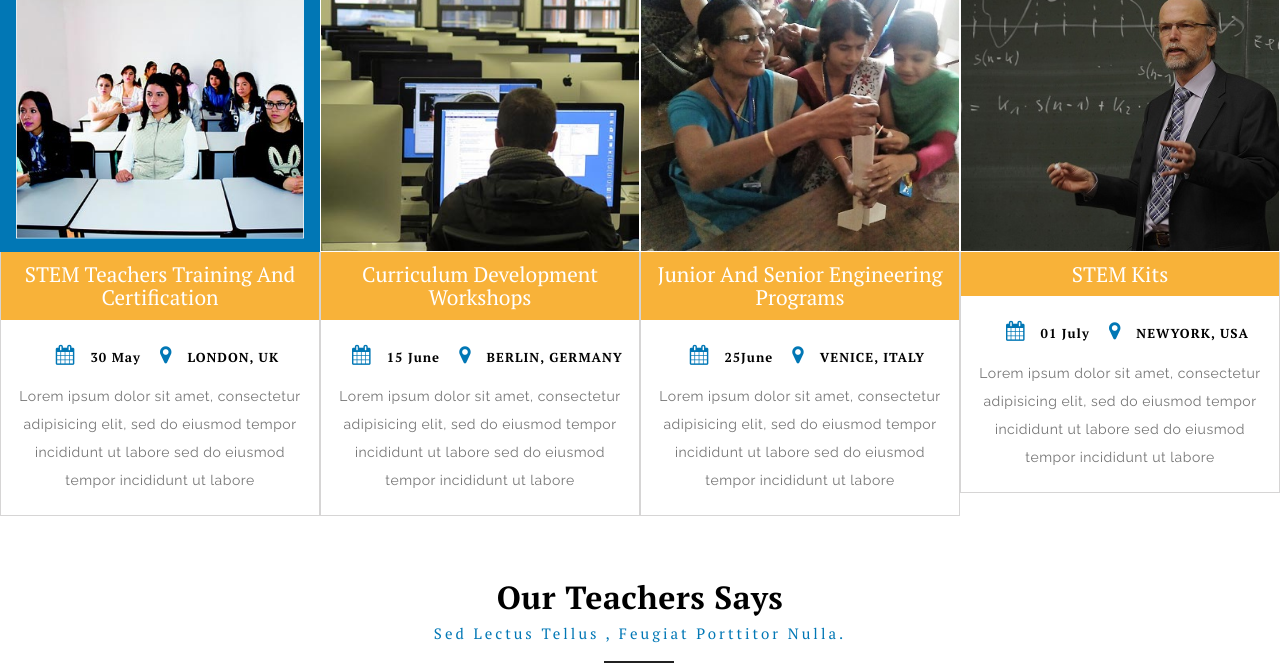
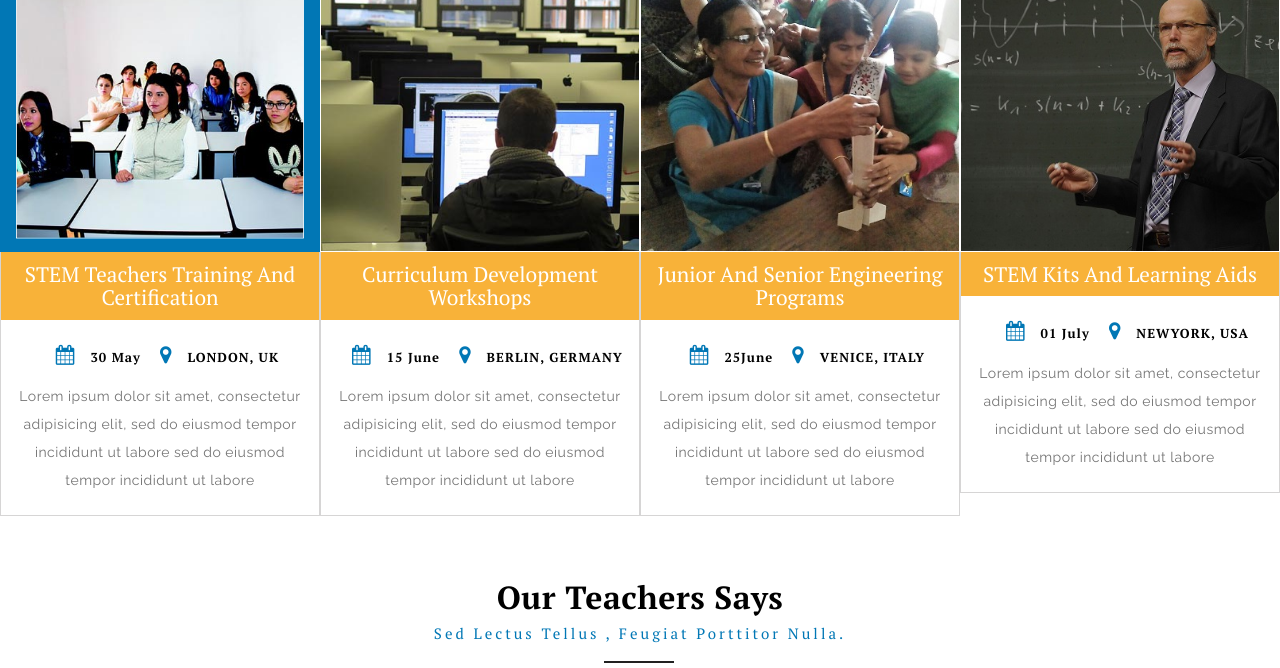
Before and after one commit to dhanyacm/stem1, a Jekyll site: the page built from index.html, in a window 1280 px wide and 900 px high, scrolled down 2214 px, cut to the strip 0-668 px from the top of the window. Built offline with Jekyll 4.4.1, drawn with Linux system fonts in a browser that asks for light colours.

Commit message:
Update index.html

```diff
--- a/index.html
+++ b/index.html
@@ -139,7 +139,7 @@ frontpage: true
 					<div class="col-md-3 popular-grid">
 						<img src="images/a4.jpg" class="img-responsive" alt=""/>
 						<div class="popular-text">
-							<h5><a href="#" data-toggle="modal" data-target="#myModal5">STEM Kits</a></h5>
+							<h5><a href="#" data-toggle="modal" data-target="#myModal5">STEM Kits and Learning Aids</a></h5>
 							<div class="detail-bottom">
 								<ul>
 									<li><i class="fa fa-calendar" aria-hidden="true"></i>01 July</li>
```
